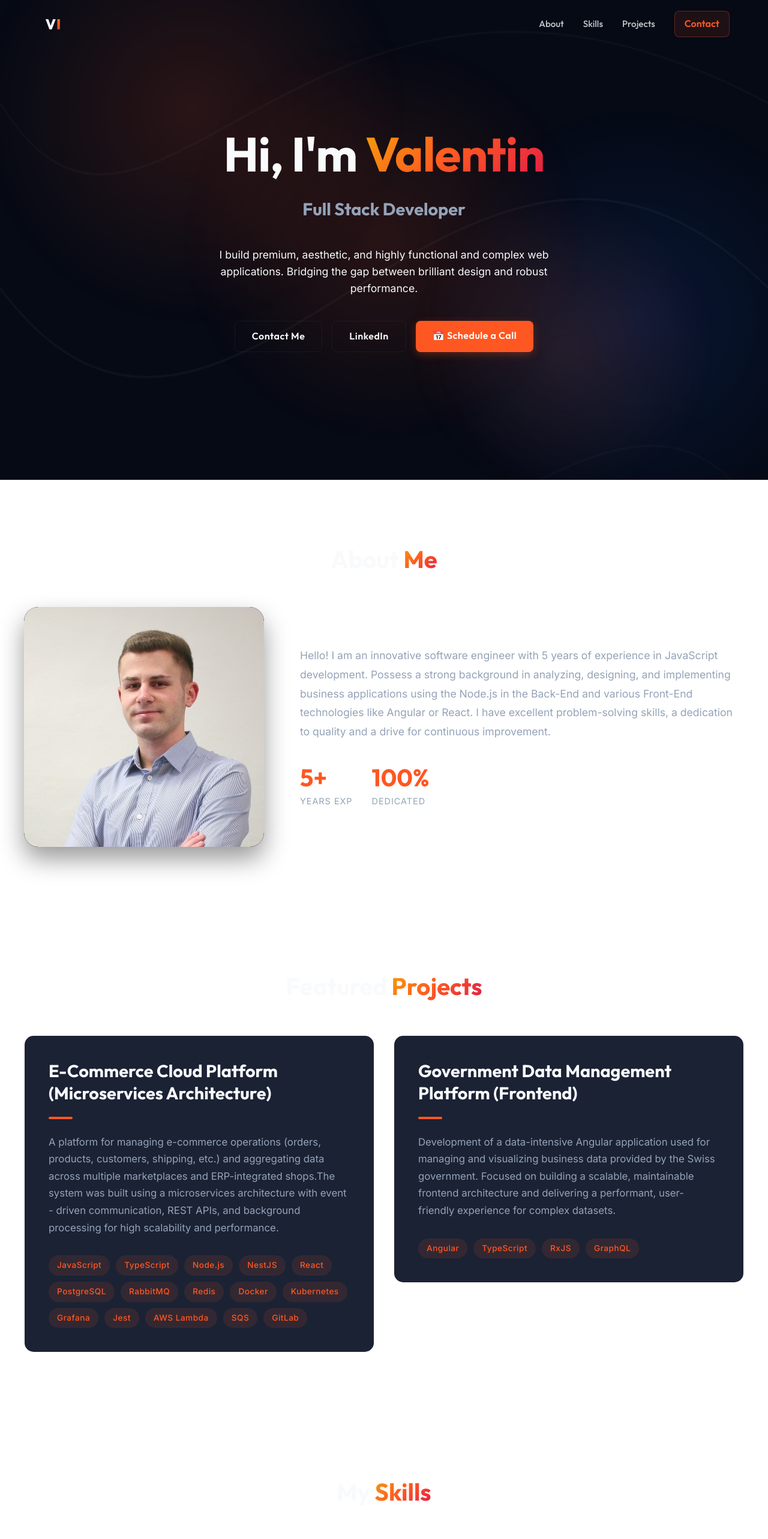
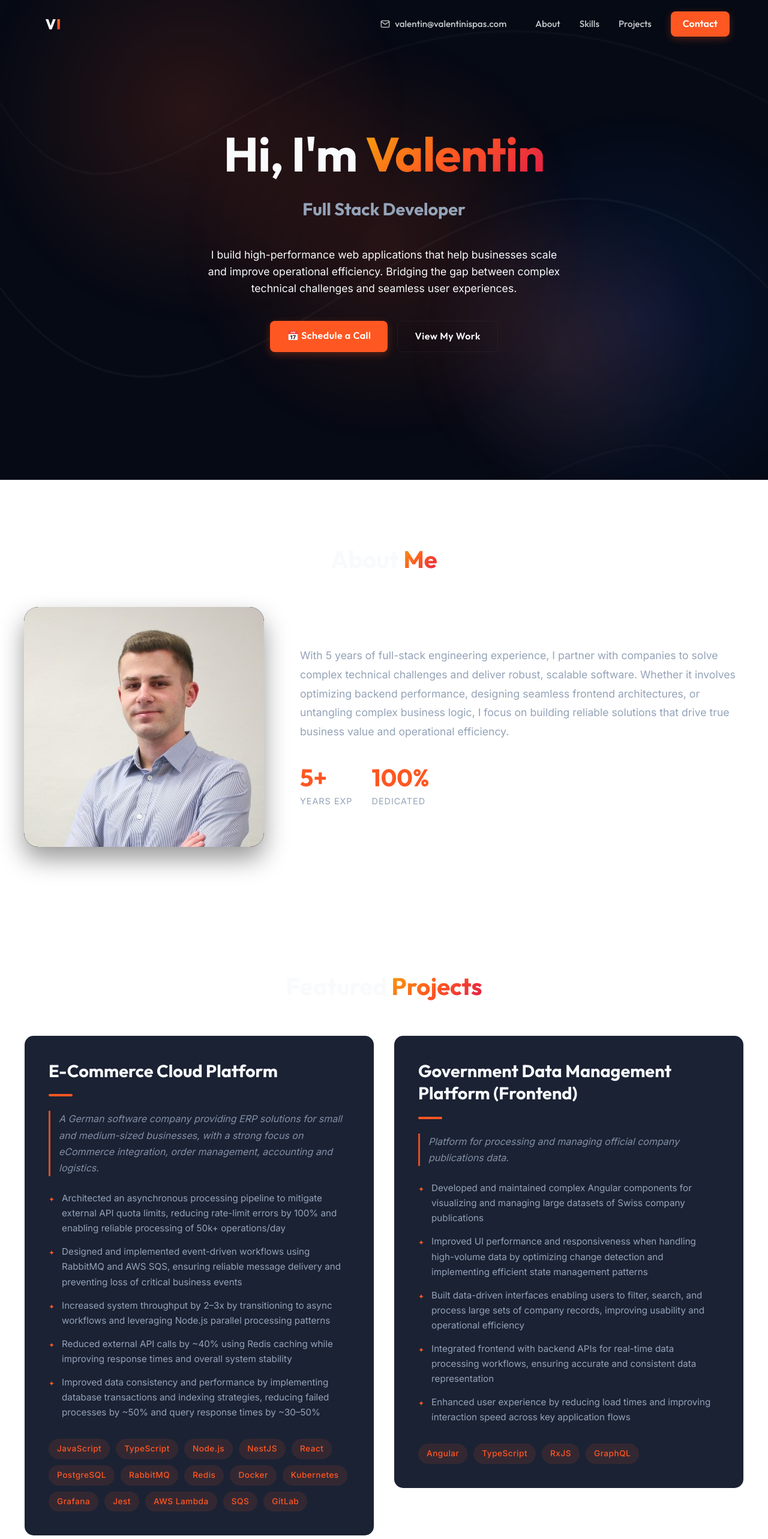
Before and after one commit to ispasvalentin22/Portofolio-Website, a Next.js app: page / in a window 1280 px wide. Shown: the top 2566 px of the page at 60% size. Built offline with nearby package versions, Linux system fonts and the light colour scheme.

Commit message:
feat: enhance portfolio with updated professional bio, project highlights, and improved navigation layout

```diff
--- a/src/components/About.tsx
+++ b/src/components/About.tsx
@@ -31,12 +31,7 @@ export default function About() {
         <div className={styles.content}>
           <Reveal delay={0.4}>
             <p className={styles.text}>
-              Hello! I am an innovative software engineer with 5 years of experience in
-              JavaScript development. Possess a strong background in analyzing,
-              designing, and implementing business applications using the
-              Node.js in the Back-End and various Front-End technologies like
-              Angular or React. I have excellent problem-solving skills, a
-              dedication to quality and a drive for continuous improvement.
+              With 5 years of full-stack engineering experience, I partner with companies to solve complex technical challenges and deliver robust, scalable software. Whether it involves optimizing backend performance, designing seamless frontend architectures, or untangling complex business logic, I focus on building reliable solutions that drive true business value and operational efficiency.
             </p>
           </Reveal>
 
--- a/src/components/Contact.module.css
+++ b/src/components/Contact.module.css
@@ -66,3 +66,31 @@
   color: var(--text-secondary);
   font-size: 0.9rem;
 }
+
+.footerContent {
+  display: flex;
+  flex-direction: column;
+  align-items: center;
+  gap: 16px;
+}
+
+.footerEmail {
+  display: flex;
+  align-items: center;
+  color: var(--text-secondary);
+  text-decoration: none;
+  font-size: 1rem;
+  font-family: var(--font-heading);
+  transition: all 0.3s ease;
+  padding: 8px 16px;
+  background: rgba(255, 87, 34, 0.05);
+  border: 1px solid rgba(255, 87, 34, 0.1);
+  border-radius: 8px;
+}
+
+.footerEmail:hover {
+  color: var(--accent-color);
+  background: rgba(255, 87, 34, 0.1);
+  border-color: rgba(255, 87, 34, 0.2);
+  transform: translateY(-2px);
+}
--- a/src/components/Contact.tsx
+++ b/src/components/Contact.tsx
@@ -41,14 +41,25 @@ export default function Contact() {
         <div className={styles.contact}>
           <h2 className="section-title">Get In <span>Touch</span></h2>
           <p className={styles.text}>
-            I'm currently looking for new opportunities. Whether you have a question,
-            a proposal, or just want to say hi, I'll try my best to get back to you!
+            I'm currently open to new opportunities. Whether you have a technical challenge, a project proposal, or just want to connect, I'd love to hear from you!
             <br /><br />
-            You can also connect with me on <a href="https://www.linkedin.com/in/ispasvalentin" target="_blank" rel="noopener noreferrer" style={{ color: 'var(--accent-color)', textDecoration: 'underline' }}>LinkedIn</a>.
+            <span style={{ fontSize: '0.95rem', opacity: 0.9 }}>
+              Not a fan of forms? Grab 15 minutes on my <a href="https://calendly.com/valentinmarian-ispas/30min" target="_blank" rel="noopener noreferrer" style={{ color: 'var(--accent-color)', textDecoration: 'underline' }}>Calendly</a> or connect on <a href="https://www.linkedin.com/in/ispasvalentin" target="_blank" rel="noopener noreferrer" style={{ color: 'var(--accent-color)', textDecoration: 'underline' }}>LinkedIn</a>.
+            </span>
           </p>
 
           <form className={styles.form} onSubmit={handleSubmit}>
             <input type="hidden" name="subject" value="New Portfolio Message" />
+
+            <div className={styles.inputGroup}>
+              <label htmlFor="purpose" className={styles.label}>How can I help you?</label>
+              <select id="purpose" name="purpose" className={styles.input} style={{ cursor: 'pointer', appearance: 'auto' }} required>
+                <option value="Freelance Project">Freelance Project</option>
+                <option value="Full-time Role">Full-time Role</option>
+                <option value="Technical Consulting">Technical Consulting</option>
+                <option value="Just saying hi">Just saying hi</option>
+              </select>
+            </div>
 
             <div className={styles.inputGroup}>
               <label htmlFor="name" className={styles.label}>Name</label>
@@ -75,7 +86,13 @@ export default function Contact() {
       </section>
 
       <footer className={styles.footer}>
-        <p>© {new Date().getFullYear()} Valentin. Built with Next.js & Pure CSS.</p>
+        <div className={styles.footerContent}>
+          <p>© {new Date().getFullYear()} Valentin. Built with Next.js & Pure CSS.</p>
+          <a href="mailto:valentin@valentinispas.com" className={styles.footerEmail}>
+            <svg xmlns="http://www.w3.org/2000/svg" width="16" height="16" viewBox="0 0 24 24" fill="none" stroke="currentColor" strokeWidth="2" strokeLinecap="round" strokeLinejoin="round" style={{marginRight: '8px'}}><path d="M4 4h16c1.1 0 2 .9 2 2v12c0 1.1-.9 2-2 2H4c-1.1 0-2-.9-2-2V6c0-1.1.9-2 2-2z"></path><polyline points="22,6 12,13 2,6"></polyline></svg>
+            valentin@valentinispas.com
+          </a>
+        </div>
       </footer>
     </>
   );
--- a/src/components/Hero.tsx
+++ b/src/components/Hero.tsx
@@ -12,14 +12,10 @@ export default function Hero() {
           Full Stack Developer
         </h2>
         <p className="text-secondary" style={{ marginBottom: '40px', fontSize: '1.1rem', maxWidth: '600px', margin: '0 auto 40px' }}>
-          I build premium, aesthetic, and highly functional and complex web applications.
-          Bridging the gap between brilliant design and robust performance.
+          I build high-performance web applications that help businesses scale and improve operational efficiency.
+          Bridging the gap between complex technical challenges and seamless user experiences.
         </p>
         <div className={styles.actions}>
-          <a href="#contact" className="btn-outline">Contact Me</a>
-          <a href="https://www.linkedin.com/in/ispasvalentin" target="_blank" rel="noopener noreferrer" className="btn-outline">
-            LinkedIn
-          </a>
           <a
             href="https://calendly.com/valentinmarian-ispas/30min"
             target="_blank"
@@ -28,6 +24,9 @@ export default function Hero() {
           >
             📅 Schedule a Call
           </a>
+          <a href="#projects" className="btn-outline">
+            View My Work
+          </a>
         </div>
       </div>
     </section>
--- a/src/components/Navbar.module.css
+++ b/src/components/Navbar.module.css
@@ -103,20 +103,49 @@
   width: 100%;
 }
 
+.emailLink {
+  display: flex;
+  align-items: center;
+  font-family: var(--font-heading);
+  font-size: 0.95rem;
+  font-weight: 500;
+  color: var(--text-primary);
+  opacity: 0.8;
+  position: relative;
+  transition: all 0.3s ease;
+  margin-right: 16px;
+}
+
+.emailLink:hover {
+  opacity: 1;
+  color: var(--accent-color);
+}
+
+.mailIcon {
+  margin-right: 8px;
+  transition: transform 0.3s ease;
+}
+
+.emailLink:hover .mailIcon {
+  transform: translateY(-2px);
+}
+
 .btn {
-  background: rgba(255, 87, 34, 0.1);
-  color: var(--accent-color);
-  padding: 8px 16px;
+  background: var(--accent-color);
+  color: white;
+  padding: 8px 20px;
   border-radius: 8px;
   font-family: var(--font-heading);
   font-weight: 600;
-  border: 1px solid rgba(255, 87, 34, 0.3);
+  border: none;
+  box-shadow: 0 4px 14px rgba(255, 87, 34, 0.3);
   transition: all 0.3s ease;
 }
 
 .btn:hover {
-  background: var(--accent-color);
-  color: white;
+  background: #e64a19;
+  transform: translateY(-2px);
+  box-shadow: 0 6px 20px rgba(255, 87, 34, 0.4);
 }
 
 @media (max-width: 768px) {
--- a/src/components/Navbar.tsx
+++ b/src/components/Navbar.tsx
@@ -22,6 +22,10 @@ export default function Navbar() {
           V<span className="text-accent">I</span>
         </a>
         <div className={styles.links}>
+          <a href="mailto:valentin@valentinispas.com" className={styles.emailLink}>
+            <svg xmlns="http://www.w3.org/2000/svg" width="16" height="16" viewBox="0 0 24 24" fill="none" stroke="currentColor" strokeWidth="2" strokeLinecap="round" strokeLinejoin="round" className={styles.mailIcon}><path d="M4 4h16c1.1 0 2 .9 2 2v12c0 1.1-.9 2-2 2H4c-1.1 0-2-.9-2-2V6c0-1.1.9-2 2-2z"></path><polyline points="22,6 12,13 2,6"></polyline></svg>
+            valentin@valentinispas.com
+          </a>
           <a href="#about" className={styles.link}>About</a>
           <a href="#skills" className={styles.link}>Skills</a>
           <a href="#projects" className={styles.link}>Projects</a>
--- a/src/components/Projects.module.css
+++ b/src/components/Projects.module.css
@@ -88,6 +88,43 @@
   margin-bottom: 24px;
 }
 
+.context {
+  color: var(--text-secondary);
+  font-size: 1rem;
+  line-height: 1.7;
+  margin-bottom: 24px;
+  padding-left: 14px;
+  border-left: 3px solid var(--accent-color);
+  font-style: italic;
+  opacity: 0.85;
+}
+
+.highlights {
+  list-style: none;
+  padding: 0;
+  margin: 0 0 32px 0;
+  display: flex;
+  flex-direction: column;
+  gap: 14px;
+  flex: 1;
+}
+
+.highlightItem {
+  display: flex;
+  align-items: flex-start;
+  gap: 12px;
+  color: var(--text-secondary);
+  font-size: 0.95rem;
+  line-height: 1.65;
+}
+
+.highlightIcon {
+  color: var(--accent-color);
+  font-size: 0.75rem;
+  margin-top: 5px;
+  flex-shrink: 0;
+}
+
 .description {
   color: var(--text-secondary);
   font-size: 1.05rem;
--- a/src/components/Projects.tsx
+++ b/src/components/Projects.tsx
@@ -1,17 +1,39 @@
 import Reveal from './Reveal';
 import styles from './Projects.module.css';
 
+interface Project {
+  title: string;
+  description?: string;
+  context?: string;
+  highlights?: string[];
+  tech: string[];
+}
+
 export default function Projects() {
-  const projects = [
+  const projects: Project[] = [
     {
-      title: "E-Commerce Cloud Platform (Microservices Architecture)",
-      description: "A platform for managing e-commerce operations (orders, products, customers, shipping, etc.) and aggregating data across multiple marketplaces and ERP-integrated shops.The system was built using a microservices architecture with event - driven communication, REST APIs, and background processing for high scalability and performance.",
+      title: "E-Commerce Cloud Platform",
+      context: "A German software company providing ERP solutions for small and medium-sized businesses, with a strong focus on eCommerce integration, order management, accounting and logistics.",
+      highlights: [
+        "Architected an asynchronous processing pipeline to mitigate external API quota limits, reducing rate-limit errors by 100% and enabling reliable processing of 50k+ operations/day",
+        "Designed and implemented event-driven workflows using RabbitMQ and AWS SQS, ensuring reliable message delivery and preventing loss of critical business events",
+        "Increased system throughput by 2–3x by transitioning to async workflows and leveraging Node.js parallel processing patterns",
+        "Reduced external API calls by ~40% using Redis caching while improving response times and overall system stability",
+        "Improved data consistency and performance by implementing database transactions and indexing strategies, reducing failed processes by ~50% and query response times by ~30–50%"
+      ],
       tech: ["JavaScript", "TypeScript", "Node.js", "NestJS", "React", "PostgreSQL", "RabbitMQ",
         "Redis", "Docker", "Kubernetes", "Grafana", "Jest", "AWS Lambda", "SQS", "GitLab"]
     },
     {
       title: "Government Data Management Platform (Frontend)",
-      description: "Development of a data-intensive Angular application used for managing and visualizing business data provided by the Swiss government. Focused on building a scalable, maintainable frontend architecture and delivering a performant, user-friendly experience for complex datasets.",
+      context: "Platform for processing and managing official company publications data.",
+      highlights: [
+        "Developed and maintained complex Angular components for visualizing and managing large datasets of Swiss company publications",
+        "Improved UI performance and responsiveness when handling high-volume data by optimizing change detection and implementing efficient state management patterns",
+        "Built data-driven interfaces enabling users to filter, search, and process large sets of company records, improving usability and operational efficiency",
+        "Integrated frontend with backend APIs for real-time data processing workflows, ensuring accurate and consistent data representation",
+        "Enhanced user experience by reducing load times and improving interaction speed across key application flows"
+      ],
       tech: ["Angular", "TypeScript", "RxJS", "GraphQL"]
     }
   ];
@@ -30,7 +52,25 @@ export default function Projects() {
                 <div className={styles.content}>
                   <h3 className={styles.title}>{project.title}</h3>
                   <div className={styles.divider}></div>
-                  <p className={styles.description}>{project.description}</p>
+
+                  {project.context && (
+                    <p className={styles.context}>{project.context}</p>
+                  )}
+
+                  {project.highlights && (
+                    <ul className={styles.highlights}>
+                      {project.highlights.map((point, i) => (
+                        <li key={i} className={styles.highlightItem}>
+                          <span className={styles.highlightIcon}>✦</span>
+                          <span>{point}</span>
+                        </li>
+                      ))}
+                    </ul>
+                  )}
+
+                  {project.description && (
+                    <p className={styles.description}>{project.description}</p>
+                  )}
 
                   <div className={styles.techStack}>
                     {project.tech.map((t, i) => (
```
